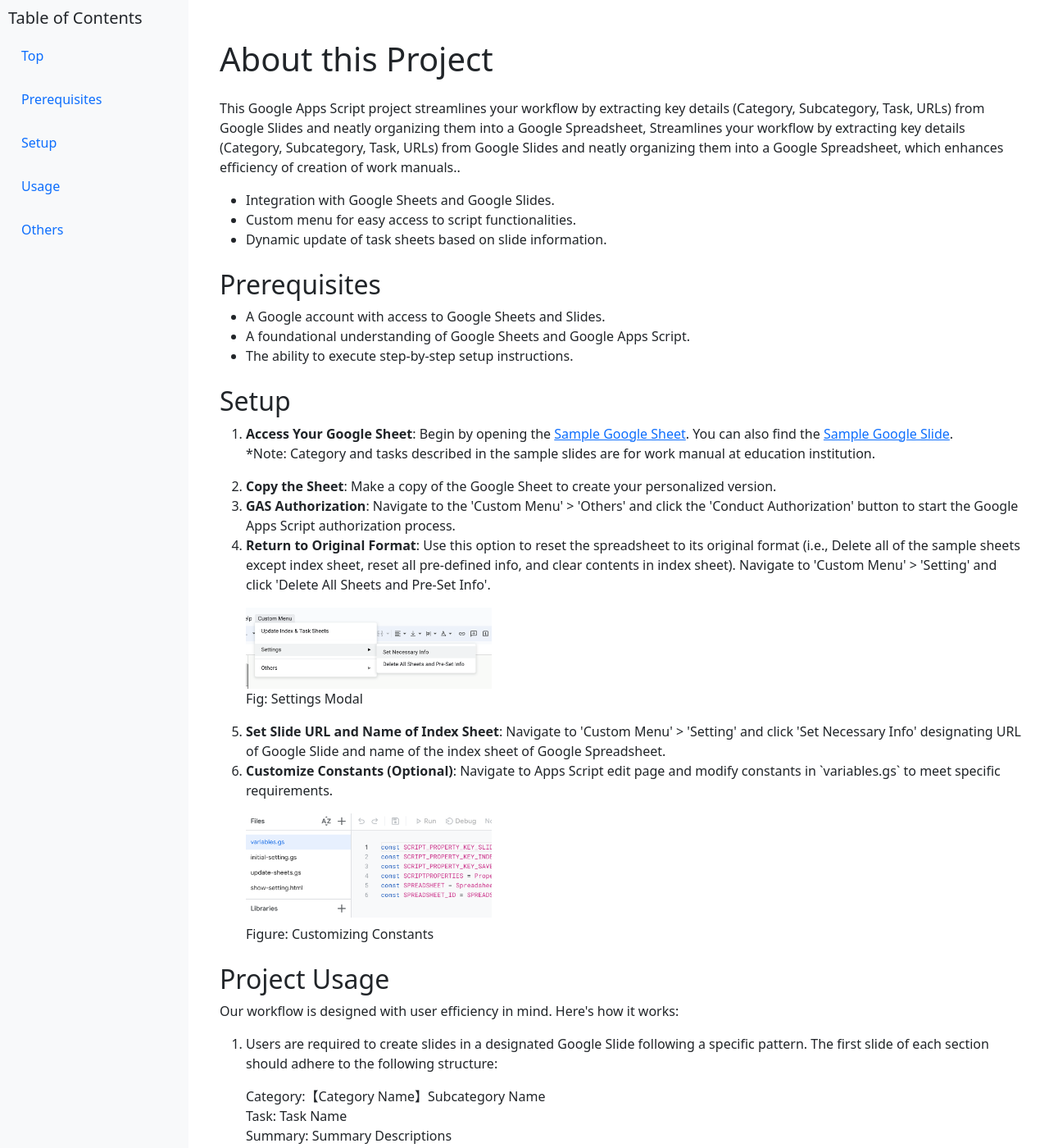
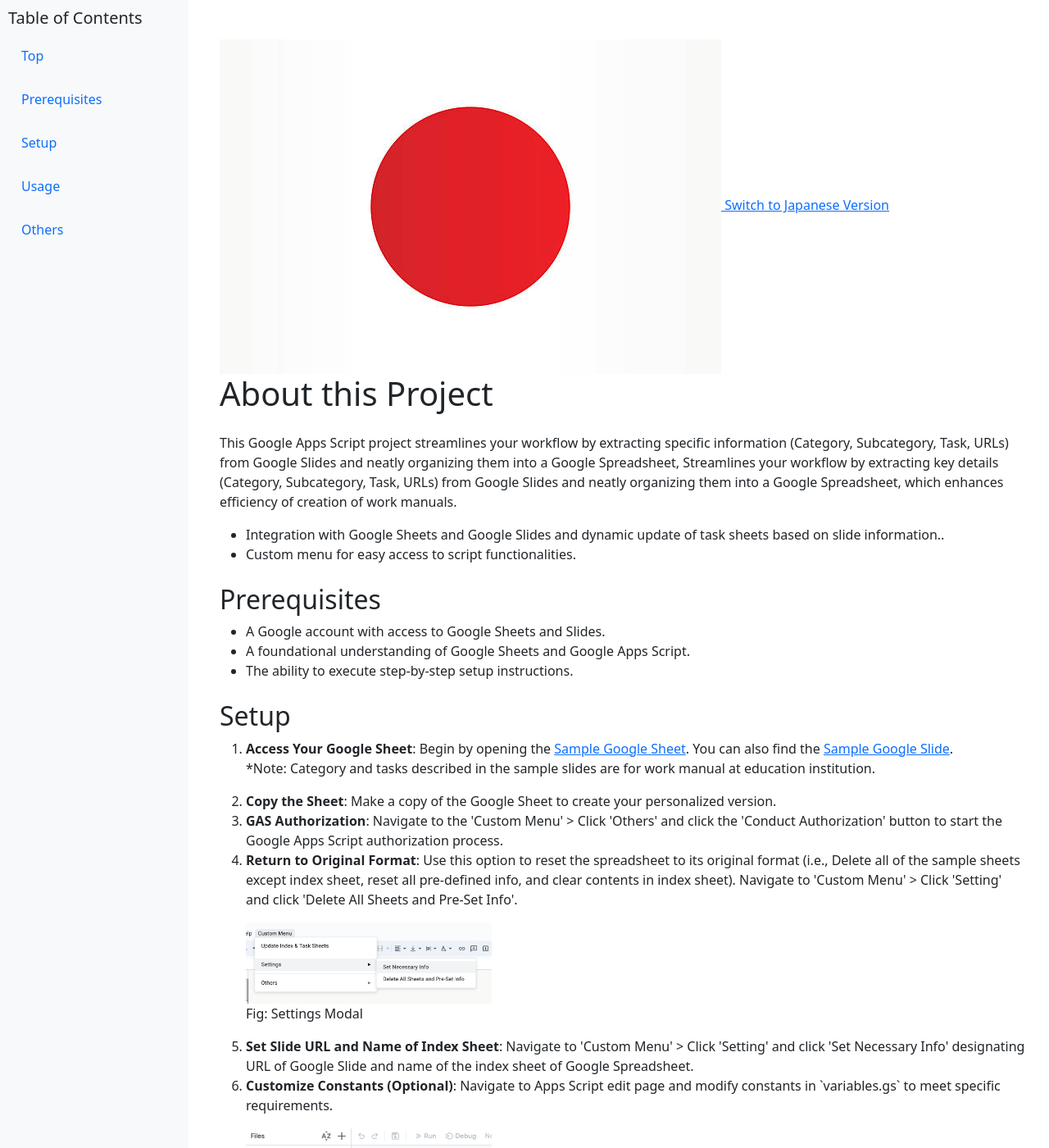
Before and after one commit to tsato21/display-slide-info-spr, a Jekyll site: the page built from docs/index.html, in a window 1280 px wide and 1400 px high. Shown: the whole window at 82% size. Built offline with Jekyll 4.4.1, drawn with Linux system fonts in a browser that asks for light colours; some of the changed text lies outside the part shown.

Commit message:
Update github page

```diff
--- a/docs/_config.yml
+++ b/docs/_config.yml
@@ -1,4 +1,7 @@
 # Site settings
 theme: jekyll-theme-primer
-title: 'Automation of Manual List Creation'
+title: 'Automation of Slide and Sheet Integration'
 description: 'This project seamlessly integrate Google Sheets and Slides and can be efficiently used for listing work manual.'
+
+title_jpn: 'シートとスライドの自動連携'
+description_jpn: 'Googleスプレッドシートとスライドをシームレスに連携させ、仕事のマニュアル作成などの作業を効率化することができます。'
--- a/docs/index.html
+++ b/docs/index.html
@@ -3,12 +3,17 @@
 ---
 <div class="content">
     <div class="container py-4">
+      <div class="language-switcher">
+        <a href="index_jpn.html" class="language-button" title="Switch to Japanese">
+          <img src="assets/images/japan-flag.jpeg" alt="Japanese" />
+          Switch to Japanese Version
+        </a>
+      </div>
         <h1 id="top" class="mb-4">About this Project</h1>
-        <p>This Google Apps Script project streamlines your workflow by extracting key details (Category, Subcategory, Task, URLs) from Google Slides and neatly organizing them into a Google Spreadsheet, Streamlines your workflow by extracting key details (Category, Subcategory, Task, URLs) from Google Slides and neatly organizing them into a Google Spreadsheet, which enhances efficiency of creation of work manuals..</p>
+        <p>This Google Apps Script project streamlines your workflow by extracting specific information (Category, Subcategory, Task, URLs) from Google Slides and neatly organizing them into a Google Spreadsheet, Streamlines your workflow by extracting key details (Category, Subcategory, Task, URLs) from Google Slides and neatly organizing them into a Google Spreadsheet, which enhances efficiency of creation of work manuals.</p>
         <ul>
-            <li>Integration with Google Sheets and Google Slides.</li>
+            <li>Integration with Google Sheets and Google Slides and dynamic update of task sheets based on slide information..</li>
             <li>Custom menu for easy access to script functionalities.</li>
-            <li>Dynamic update of task sheets based on slide information.</li>
         </ul>
 
         <h2 id="prerequisites" class="mt-4">Prerequisites</h2>
@@ -28,10 +33,10 @@
                 <strong>Copy the Sheet</strong>: Make a copy of the Google Sheet to create your personalized version.
             </li>
             <li>
-                <strong>GAS Authorization</strong>: Navigate to the 'Custom Menu' > 'Others' and click the 'Conduct Authorization' button to start the Google Apps Script authorization process.
+                <strong>GAS Authorization</strong>: Navigate to the 'Custom Menu' > Click 'Others' and click the 'Conduct Authorization' button to start the Google Apps Script authorization process.
             </li>
             <li>
-                <strong>Return to Original Format</strong>: Use this option to reset the spreadsheet to its original format (i.e., Delete all of the sample sheets except index sheet, reset all pre-defined info, and clear contents in index sheet). Navigate to 'Custom Menu' > 'Setting' and click 'Delete All Sheets and Pre-Set Info'.
+                <strong>Return to Original Format</strong>: Use this option to reset the spreadsheet to its original format (i.e., Delete all of the sample sheets except index sheet, reset all pre-defined info, and clear contents in index sheet). Navigate to 'Custom Menu' > Click 'Setting' and click 'Delete All Sheets and Pre-Set Info'.
                 <div class="row">
                   <div class="col-12">
                     <!-- Placeholder for Settings Modal Image -->
@@ -43,7 +48,7 @@
                 </div>
             </li>
             <li>
-                <strong>Set Slide URL and Name of Index Sheet</strong>: Navigate to 'Custom Menu' > 'Setting' and click 'Set Necessary Info' designating URL of Google Slide and name of the index sheet of Google Spreadsheet.
+                <strong>Set Slide URL and Name of Index Sheet</strong>: Navigate to 'Custom Menu' > Click 'Setting' and click 'Set Necessary Info' designating URL of Google Slide and name of the index sheet of Google Spreadsheet.
             </li>
             <li>
                 <strong>Customize Constants (Optional)</strong>: Navigate to Apps Script edit page and modify constants in `variables.gs` to meet specific requirements.
@@ -57,8 +62,6 @@
 
         <section id="usage" class="mt-4">
           <h2>Project Usage</h2>
-          <p>Our workflow is designed with user efficiency in mind. Here's how it works:</p>
-
           <ol>
             <li>
               <p>Users are required to create slides in a designated Google Slide following a specific pattern. The first slide of each section should adhere to the following structure:</p>
@@ -75,7 +78,7 @@
             </li>
 
             <li>
-              <p><strong>Update Index & Task Sheets</strong>: Navigate to 'Custom Menu' > 'Update Index & Task Sheets'. This action automatically updates the index and task sheets based on the latest slide data.</p>
+              <p><strong>Update Index & Task Sheets</strong>: Navigate to 'Custom Menu' > Click 'Update Index & Task Sheets'. This action automatically updates the index and task sheets based on the latest slide data.</p>
               <p>The following information is explained in details in <a href="https://docs.google.com/presentation/d/1xSyIpb7w24os4EEhpNBP5CCTxS70q5PeTGKm2Vndumw/edit#slide=id.g6f52a3fb7eed7995_31" target="_blank" rel="noopener noreferrer">HERE</a>.
              <ul>
               <li>Variables to store slide data at each level</li>
```
Also changed, not shown: docs/_layouts/default_jpn.html (added, +34 -0 lines), docs/index_jpn.html (added, +118 -0 lines), docs/assets/images/america-flag.avif (added), docs/assets/images/japan-flag.jpeg (added).
